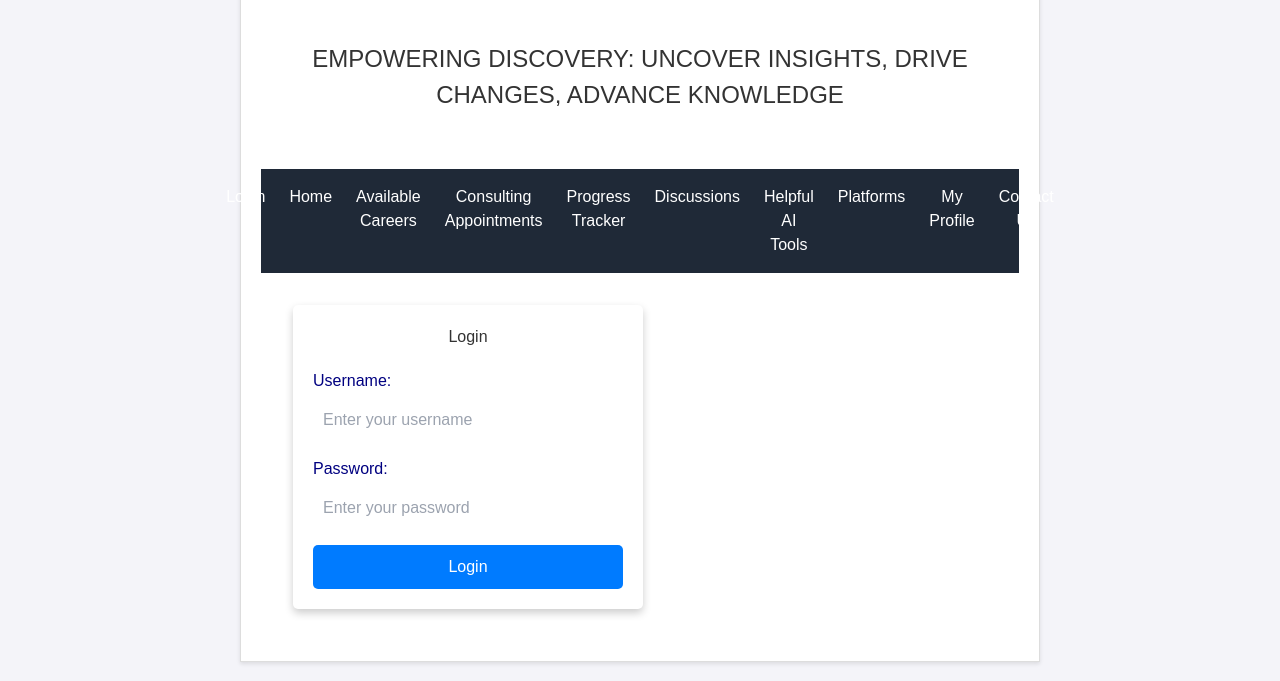
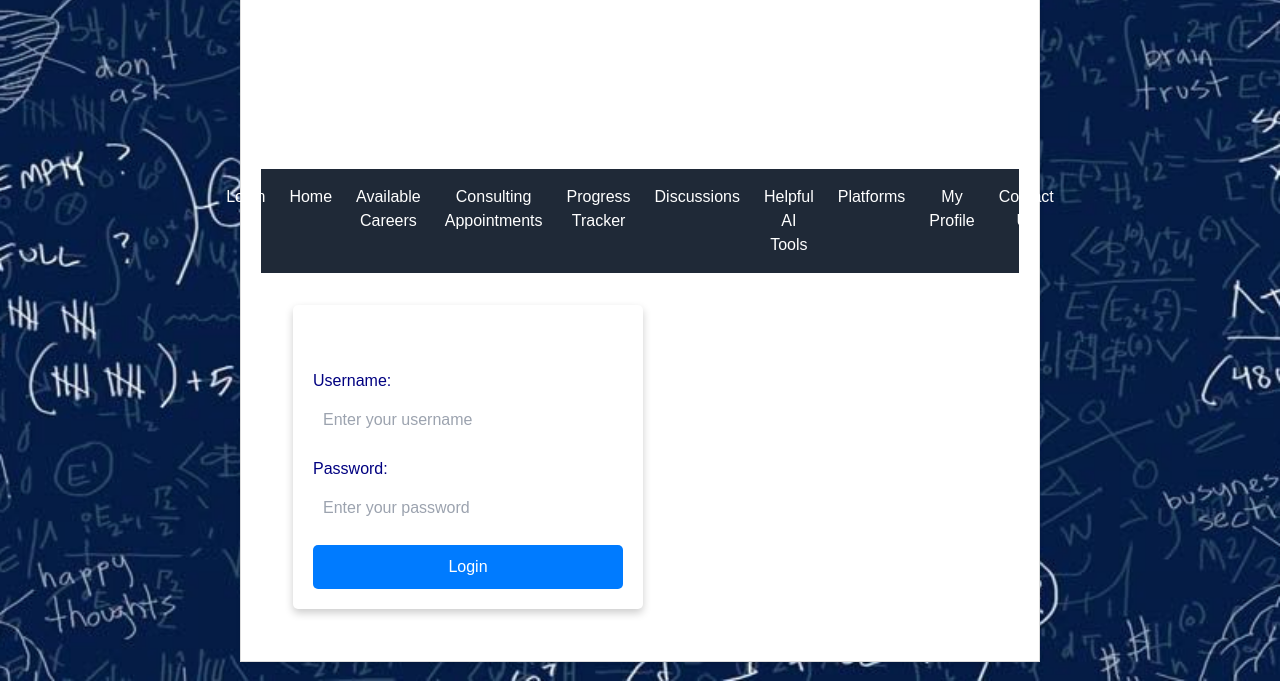
Before and after one commit to Siddeeqa/INFS421, a plain HTML site: page index.html in a window 1280 px wide. Shown: the part 119-800 px from the top of the page. Drawn offline with nearby package versions, Linux system fonts and the light colour scheme.

Commit message:
styles.css

```diff
--- a/styles.css
+++ b/styles.css
@@ -5,10 +5,13 @@
 }
 
 body {
-    font-family: Arial, sans-serif;
-    line-height: 1.6;
-    color: #333;
-    background-color: #f9f9f9;
+   font-family: Arial, sans-serif;
+    color: white;
+    background: url('background.jpeg') no-repeat center center fixed;
+    background-size: cover;
+    display: flex;
+    flex-direction: column;
+    align-items: center;
 }
 
 .header {
```
